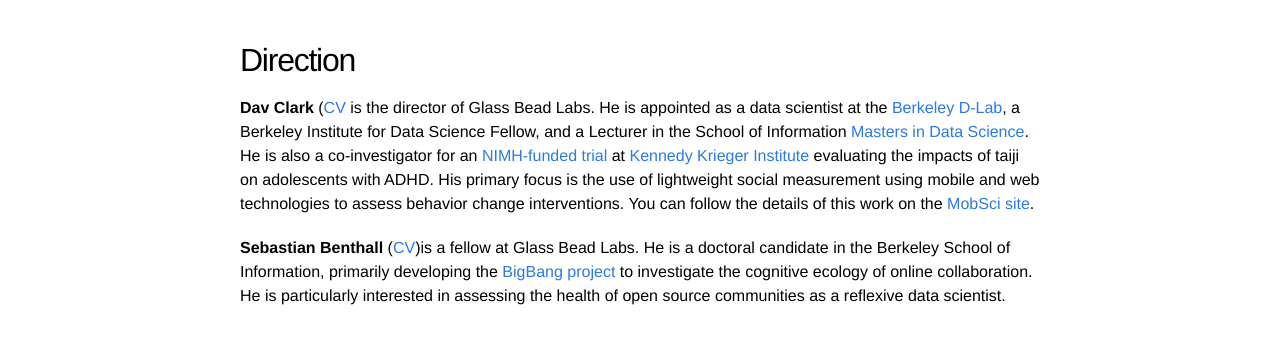
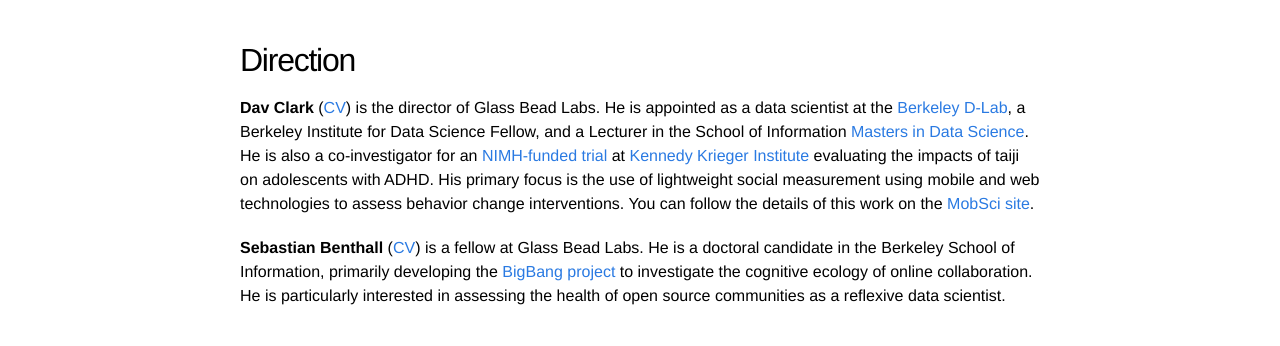
Before and after one commit to glass-bead-labs/bead.glass, a Jekyll site: the page built from members.md, in a window 1280 px wide. Shown: the part 140-486 px from the top of the page. Built offline with Jekyll 4.4.1, drawn with Linux system fonts in a browser that asks for light colours.

Commit message:
fixing typos on members page

```diff
--- a/index.html
+++ b/index.html
@@ -1,6 +1,10 @@
 ---
 layout: default
 ---
+
+<object data="gbl-logo.svg" type="image/svg+xml">
+  <img src="gbl-logo.png" />
+</object>
 
 <div class="home">
 
--- a/members.md
+++ b/members.md
@@ -6,7 +6,7 @@
 
 ## Direction
 
-**Dav Clark** ([CV](https://github.com/davclark/dav-cv/releases/download/2015-01/davclark-complete-CV-2015-01.pdf) is the director of Glass Bead Labs. He is appointed as a data
+**Dav Clark** ([CV](https://github.com/davclark/dav-cv/releases/download/2015-01/davclark-complete-CV-2015-01.pdf)) is the director of Glass Bead Labs. He is appointed as a data
 scientist at the [Berkeley D-Lab](http://dlab.berkeley.edu), a Berkeley
 Institute for Data Science Fellow, and a Lecturer in the School of Information
 [Masters in Data Science](http://datascience.berkeley.edu). He is also a
@@ -18,7 +18,7 @@
 assess behavior change interventions. You can follow the details of this work on
 the [MobSci site](https://mobsci.dlab.berkeley.edu).
 
-**Sebastian Benthall** ([CV](https://github.com/sbenthall/sb-cv/raw/master/sebastian-benthall-complete-CV-2015-03-26.pdf))is a fellow at Glass Bead Labs. He is a
+**Sebastian Benthall** ([CV](https://github.com/sbenthall/sb-cv/raw/master/sebastian-benthall-complete-CV-2015-03-26.pdf)) is a fellow at Glass Bead Labs. He is a
 doctoral candidate in the Berkeley School of Information, primarily
 developing the [BigBang project](https://github.com/sbenthall/BigBang)
 to investigate the cognitive ecology of online collaboration. He is particularly interested in assessing the health of open source communities as a reflexive data scientist.
```
Also changed, not shown: images/gbl-logo.png (added).
